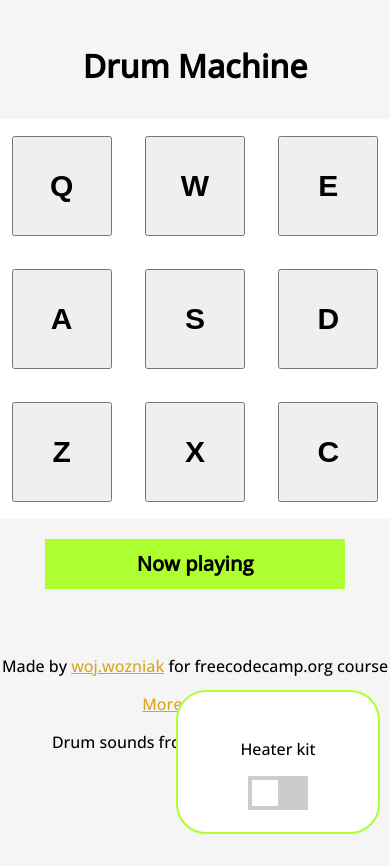
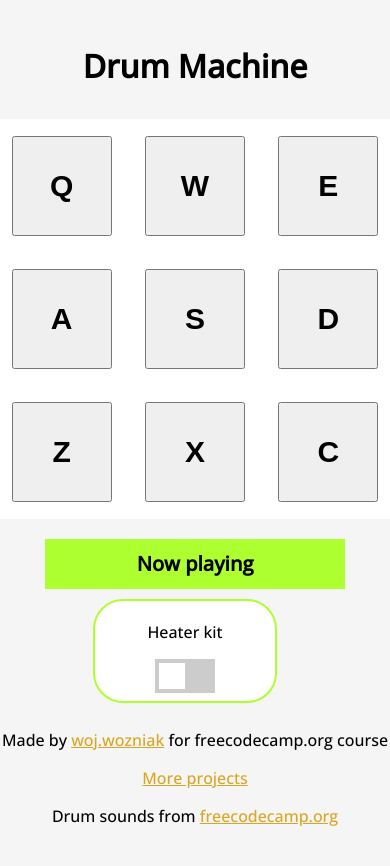
Before and after one commit to wojwozniak/react-projects, a React (Create React App) app: page / in a window 390 px wide. Before the commit the page ends 844 px from the top, so only its background shows below. Built offline with nearby package versions, Linux system fonts and the light colour scheme.

Commit message:
Mobile styling fixed

```diff
--- a/src/components/App.css
+++ b/src/components/App.css
@@ -138,12 +138,26 @@ input:checked + .slider:before {
 
 #switch-container {
   border: 2px solid greenyellow;
+  height: 60px;
   width: 140px;
-  height: 80px;
-  padding: 30px;
+  padding: 20px;
   background-color: white;
   border-radius: 30px;
   position: fixed;
   bottom: 10px;
   right: 10px;
 }
+
+#switch-container p {
+  margin-top: 0px;
+}
+
+@media screen and (max-width: 440px) {
+  #switch-container {
+    position: relative;
+  }
+
+  #foot {
+    margin-top: 0px;
+  }
+}
```
